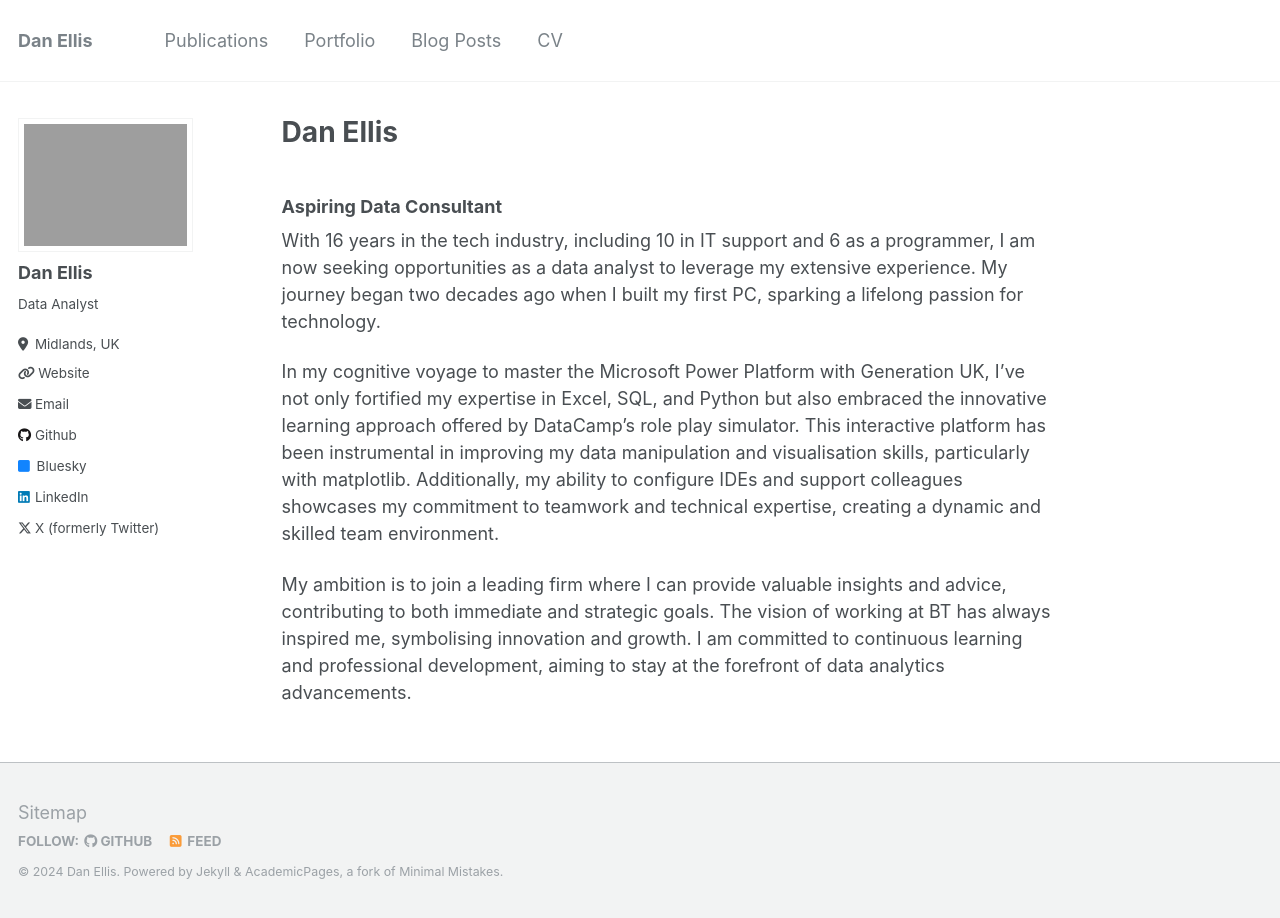
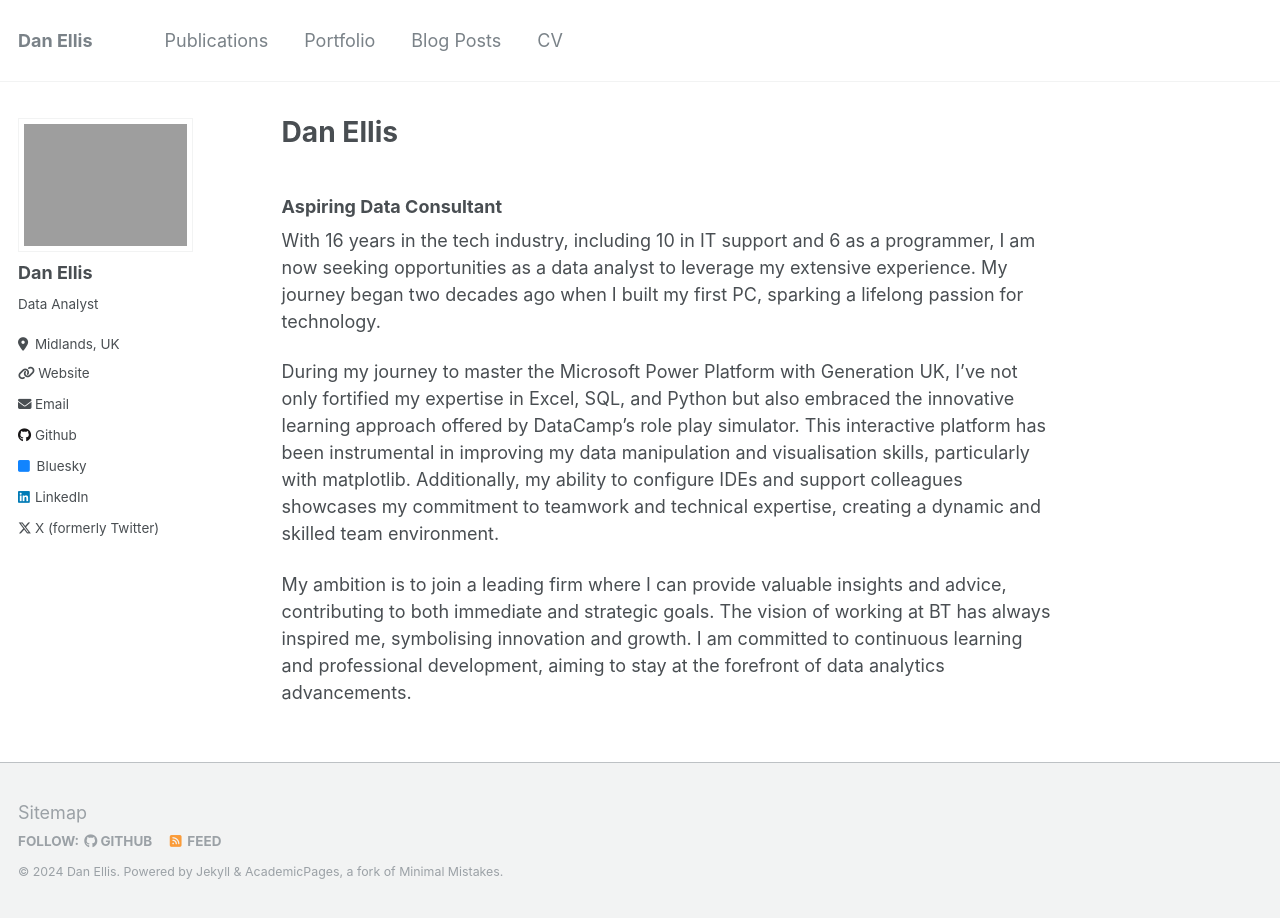
Before and after one commit to danellisprojects/danellisprojects.github.io, a Jekyll site: the page built from _pages/about.md, in a window 1280 px wide. Built offline with Jekyll 4.4.1, drawn with Linux system fonts in a browser that asks for light colours.

Commit message:
homepage

```diff
--- a/_pages/about.md
+++ b/_pages/about.md
@@ -11,6 +11,6 @@
 
 With 16 years in the tech industry, including 10 in IT support and 6 as a programmer, I am now seeking opportunities as a data analyst to leverage my extensive experience. My journey began two decades ago when I built my first PC, sparking a lifelong passion for technology.
 
-In my cognitive voyage to master the Microsoft Power Platform with Generation UK, I’ve not only fortified my expertise in Excel, SQL, and Python but also embraced the innovative learning approach offered by DataCamp’s role play simulator. This interactive platform has been instrumental in improving my data manipulation and visualisation skills, particularly with matplotlib. Additionally, my ability to configure IDEs and support colleagues showcases my commitment to teamwork and technical expertise, creating a dynamic and skilled team environment.
+During my journey to master the Microsoft Power Platform with Generation UK, I’ve not only fortified my expertise in Excel, SQL, and Python but also embraced the innovative learning approach offered by DataCamp’s role play simulator. This interactive platform has been instrumental in improving my data manipulation and visualisation skills, particularly with matplotlib. Additionally, my ability to configure IDEs and support colleagues showcases my commitment to teamwork and technical expertise, creating a dynamic and skilled team environment.
 
 My ambition is to join a leading firm where I can provide valuable insights and advice, contributing to both immediate and strategic goals. The vision of working at BT has always inspired me, symbolising innovation and growth. I am committed to continuous learning and professional development, aiming to stay at the forefront of data analytics advancements.
```
